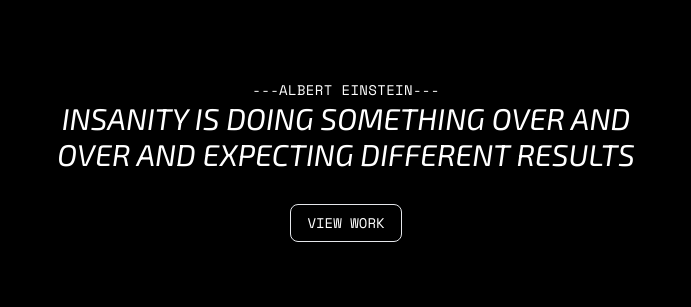
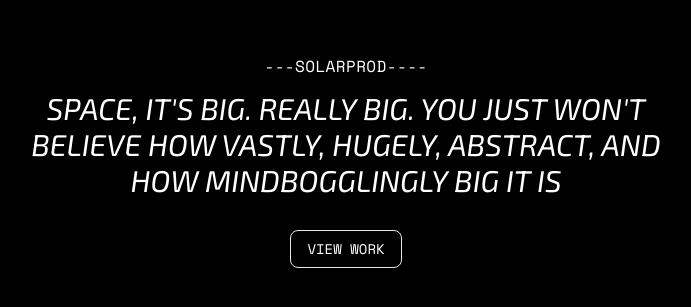
Before and after one commit to ItsMeMan221/ProjectCG, a website built with Vite: page index.html in a window 1280 px wide. Shown: the part 239-546 px from the top of the page, without its empty margins (294-985 px from the left). Built offline with nearby package versions, Linux system fonts and the light colour scheme.

Commit message:
landing page styling update

```diff
--- a/index.html
+++ b/index.html
@@ -35,12 +35,12 @@
         class="absolute text-white text-center z-40"
         style="top: 50%; transform: translate(-50%, -50%); left: 50%"
       >
-        <h1 class="space-mono text-sm uppercase tracking-wide">
-          ---Albert Einstein---
+        <h1 class="space-mono text-md uppercase tracking-wide mb-3">
+          ---SolarProd----
         </h1>
-        <p class="font-exo text-3xl">
-          INSANITY IS DOING SOMETHING OVER AND OVER AND EXPECTING DIFFERENT
-          RESULTS
+        <p class="font-exo text-3xl uppercase">
+          Space, it's big. Really big. You just won't believe how vastly,
+          hugely, abstract, and how mindbogglingly big it is
         </p>
         <button
           class="border px-4 mt-8 py-2 rounded-lg text-sm space-mono uppercase hover:bg-black hover:text-white"
```
